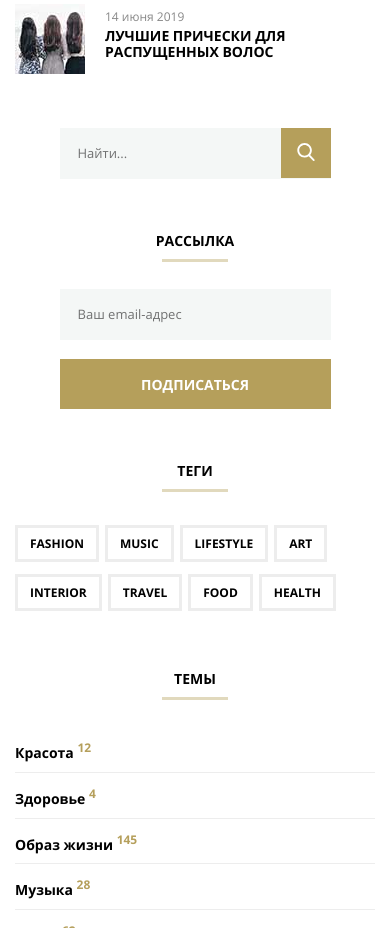
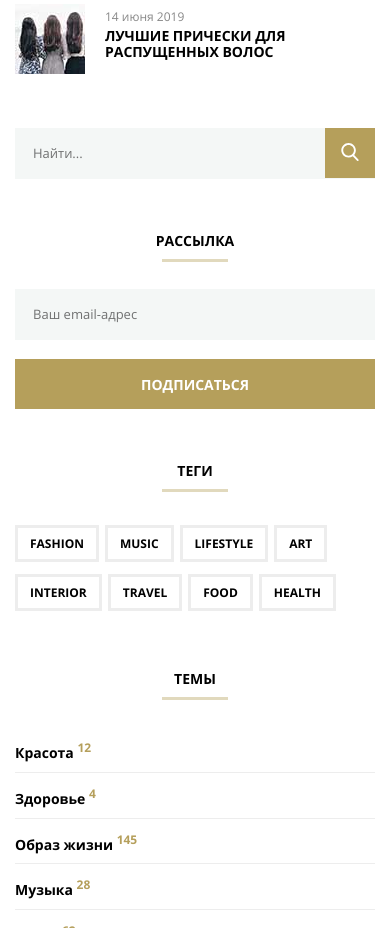
Before and after one commit to Anastasia-Krutitskaya/diploma_mq-27, a plain HTML site: page index.html in a window 390 px wide. Shown: the part 5280-6208 px from the top of the page. Drawn offline with Linux system fonts and the light colour scheme; files whose address does not match are found by name.

Commit message:
Диплом доработки 7

```diff
--- a/css/media.css
+++ b/css/media.css
@@ -165,6 +165,12 @@
     margin-left: auto;
     margin-right: auto;
   }
+  .field {
+    width: calc(100% - 20px);
+    min-width: 270px;
+    margin-left: auto;
+    margin-right: auto;
+  }
   .product {
     width: 100%;
     margin-right: 0;
@@ -191,12 +197,20 @@
     width: calc(100% - 30px);
   }
   .search {
+    width: 100%;
     margin-left: auto;
     margin-right: auto;
   }
 
   .email {
-    width: 271px;
+    width: 100%;
+    margin-left: auto;
+    margin-right: auto;
+  }
+
+  .email-button {
+    width: 100%;
+    display: block;
     margin-left: auto;
     margin-right: auto;
   }
```
